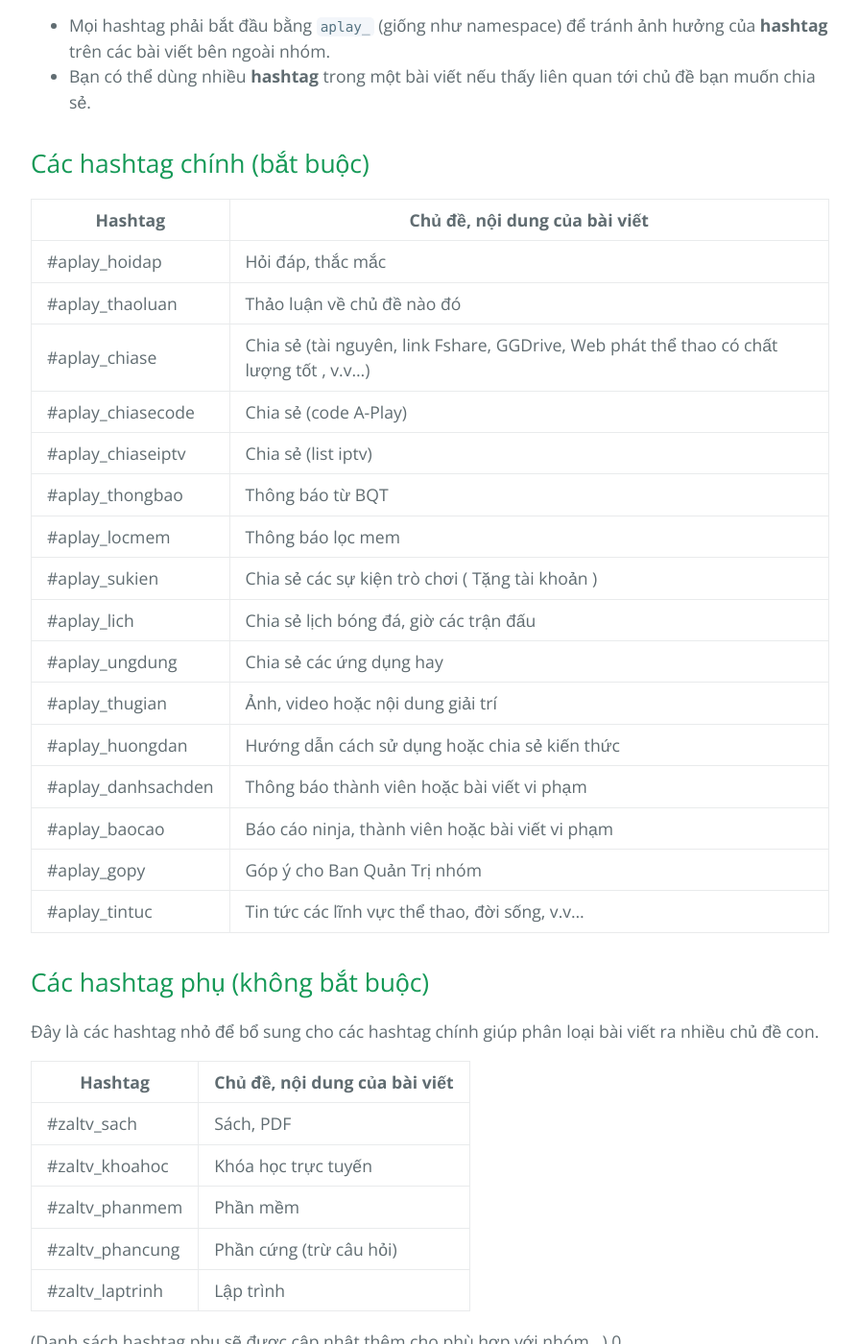
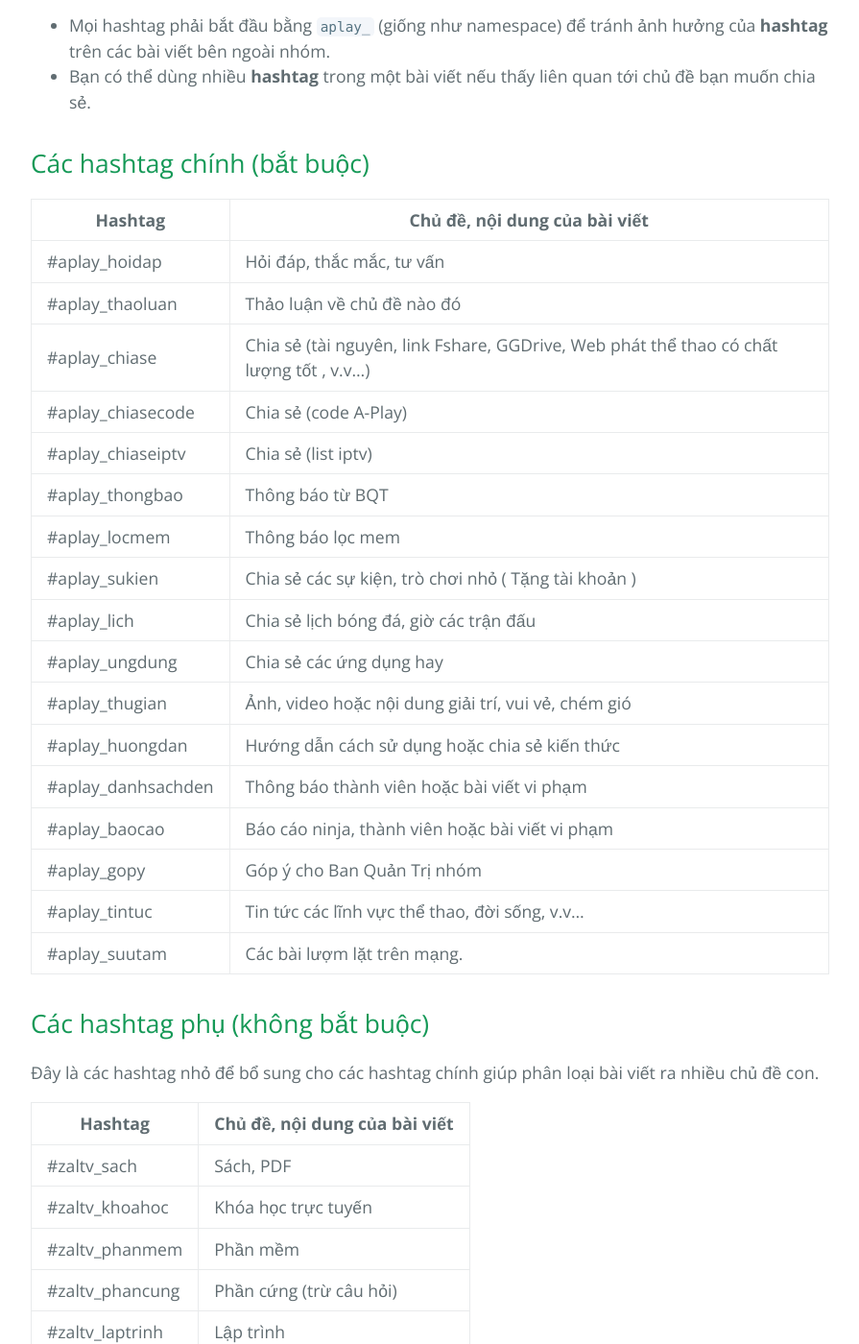
Before and after one commit to huuvinhvn/aplay, a Jekyll site: the page built from hashtags.md, in a window 1280 px wide and 1400 px high, scrolled down 586 px. Shown: the whole window at 96% size, without its empty margins (192-1087 px from the left). Built offline with Jekyll 4.4.1, drawn with Linux system fonts in a browser that asks for light colours; our own code applies the rules of GitHub Pages for plain Markdown files.

Commit message:
Update hashtags.md

```diff
--- a/hashtags.md
+++ b/hashtags.md
@@ -1,6 +1,6 @@
 # Danh sách #hashtag trên A-Play Community
 
-Nhằm mục đích phân loại nội dung cũng như giúp các bạn dễ dàng tìm lại bài viết theo chủ đề sau này, [A-Play Community](https://www.facebook.com/groups/aplay.community) yêu cầu mọi thành viên sử dụng [#hashtag](https://www.facebook.com/help/587836257914341) khi đăng bài trong nhóm.
+Nhằm mục đích phân loại nội dung cũng như giúp các bạn dễ dàng tìm lại bài viết theo chủ đề sau này, [A-Play Community](https://facebook.com/groups/aplay.community) yêu cầu mọi thành viên sử dụng [#hashtag](https://www.facebook.com/help/587836257914341) khi đăng bài trong nhóm.
 
 **Lưu ý:**
 - Mọi hashtag phải bắt đầu bằng `aplay_` (giống như namespace) để tránh ảnh hưởng của **hashtag** trên các bài viết bên ngoài nhóm.
@@ -10,22 +10,23 @@ Nhằm mục đích phân loại nội dung cũng như giúp các bạn dễ dà
 
 | Hashtag            | Chủ đề, nội dung của bài viết                    |
 |--------------------|--------------------------------------------------|
-| #aplay_hoidap     | Hỏi đáp, thắc mắc                                |
+| #aplay_hoidap     | Hỏi đáp, thắc mắc, tư vấn                               |
 | #aplay_thaoluan   | Thảo luận về chủ đề nào đó                       |
 | #aplay_chiase     | Chia sẻ (tài nguyên, link Fshare, GGDrive, Web phát thể thao có chất lượng tốt , v.v...) |
 | #aplay_chiasecode | Chia sẻ (code A-Play)                             |
 | #aplay_chiaseiptv | Chia sẻ (list iptv)                              |
 | #aplay_thongbao   | Thông báo từ BQT                                 |
 | #aplay_locmem     | Thông báo lọc mem                                |
-| #aplay_sukien     | Chia sẻ các sự kiện trò chơi ( Tặng tài khoản )                         |
+| #aplay_sukien     | Chia sẻ các sự kiện, trò chơi nhỏ ( Tặng tài khoản )                         |
 | #aplay_lich       | Chia sẻ lịch bóng đá, giờ các trận đấu           |
 | #aplay_ungdung    | Chia sẻ các ứng dụng hay                                 |
-| #aplay_thugian    | Ảnh, video hoặc nội dung giải trí                |
+| #aplay_thugian    | Ảnh, video hoặc nội dung giải trí, vui vẻ, chém gió                |
 | #aplay_huongdan   | Hướng dẫn cách sử dụng hoặc chia sẻ kiến thức      |
 | #aplay_danhsachden| Thông báo thành viên hoặc bài viết vi phạm       |
 | #aplay_baocao     | Báo cáo ninja, thành viên hoặc bài viết vi phạm  |
 | #aplay_gopy       | Góp ý cho Ban Quản Trị nhóm                      |
 | #aplay_tintuc     | Tin tức các lĩnh vực thể thao, đời sống, v.v...                                |
+| #aplay_suutam     | Các bài lượm lặt trên mạng.
 
 ## Các hashtag phụ (không bắt buộc)
 
```
